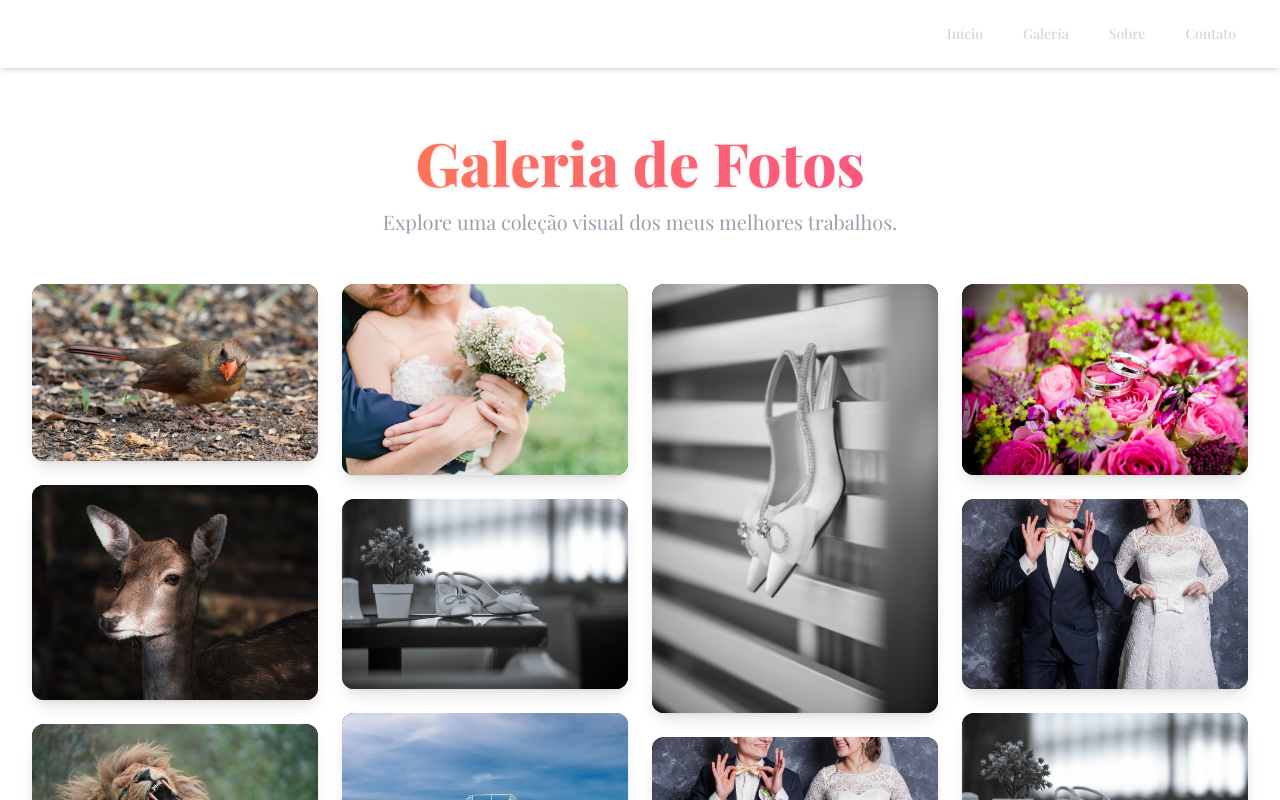
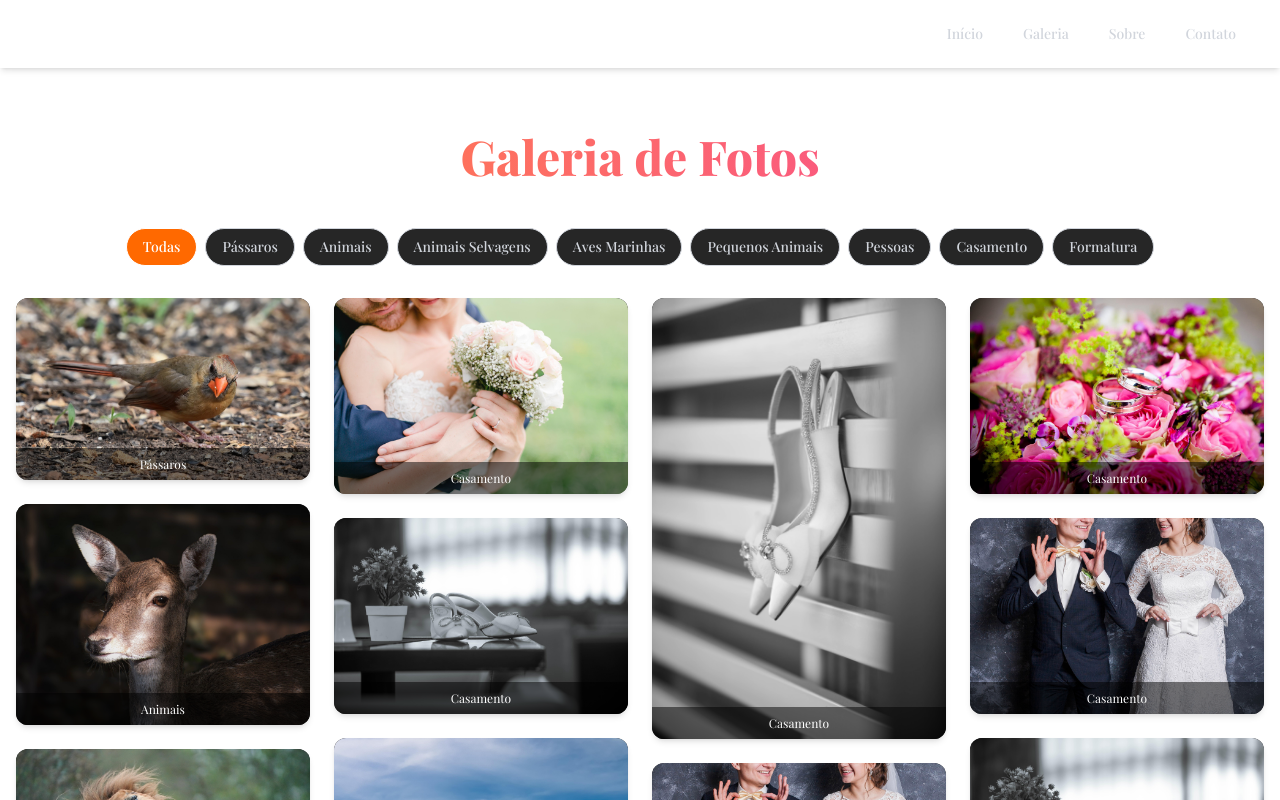
Before and after one commit to anderson-pontes/joelpontesfotografias, a Next.js app: page /gallery in a window 1280 px wide. Shown: the top 800 px of the page. Built offline with nearby package versions, Linux system fonts and the light colour scheme; a web font is replaced by a local one.

Commit message:
ajuste na galeria

```diff
--- a/package.json
+++ b/package.json
@@ -10,10 +10,12 @@
   },
   "dependencies": {
     "@heroicons/react": "^2.2.0",
+    "framer-motion": "^12.15.0",
     "lucide-react": "^0.511.0",
     "next": "15.3.2",
     "react": "^19.0.0",
-    "react-dom": "^19.0.0"
+    "react-dom": "^19.0.0",
+    "react-icons": "^5.5.0"
   },
   "devDependencies": {
     "@eslint/eslintrc": "^3",
--- a/src/app/gallery/page.tsx
+++ b/src/app/gallery/page.tsx
@@ -1,7 +1,11 @@
+// Galeria de fotos com filtros, infinite scroll, carrossel no modal, compartilhamento e upload dinâmico
+
 "use client";
 
-import { useEffect, useState } from "react";
+import { useEffect, useMemo, useState, useCallback, useRef } from "react";
 import Image from "next/image";
+import { motion, AnimatePresence } from "framer-motion";
+import { FaArrowLeft, FaArrowRight, FaFacebook, FaTwitter, FaWhatsapp } from "react-icons/fa";
 
 interface Photo {
   id: number;
@@ -12,122 +16,167 @@ interface Photo {
   height: number;
 }
 
-const photos: Photo[] = [
-  { id: 1, src: '/gallery/cardinal.jpg', alt: 'Cardeal Vermelho em um galho', category: 'Pássaros', width: 1920, height: 1280 },
+const PHOTOS: Photo[] = [
+    { id: 1, src: '/gallery/cardinal.jpg', alt: 'Cardeal vermelho em um galho', category: 'Pássaros', width: 1920, height: 1280 },
     { id: 2, src: '/gallery/fallow.jpg', alt: 'Gamo em um campo', category: 'Animais', width: 1280, height: 1920 },
     { id: 3, src: '/gallery/lion.jpg', alt: 'Leão majestoso', category: 'Animais Selvagens', width: 1920, height: 1080 },
     { id: 4, src: '/gallery/puffin.jpg', alt: 'Puffin em uma rocha', category: 'Aves Marinhas', width: 1080, height: 1920 },
     { id: 5, src: '/gallery/squirrel.jpg', alt: 'Esquilo em um tronco de árvore', category: 'Pequenos Animais', width: 1920, height: 1280 },
     { id: 6, src: '/gallery/fotografo.jpg', alt: 'Fotógrafo em ação', category: 'Pessoas', width: 1280, height: 1920 },
-  { id: 7, src: '/gallery/cardinal.jpg', alt: 'Fotógrafo em ação', category: 'Casamento', width: 1280, height: 1920 },
-  { id: 8, src: '/gallery/lion.jpg', alt: 'Fotógrafo em ação', category: 'Casamento', width: 1280, height: 1920 },
-  { id: 9, src: '/gallery/bride.jpg', alt: 'Fotógrafo em ação', category: 'Casamento', width: 1280, height: 1920 },
-  { id: 10, src: '/gallery/bride2.jpg', alt: 'Fotógrafo em ação', category: 'Casamento', width: 1280, height: 1920 },
-  { id: 11, src: '/gallery/shoes.jpg', alt: 'Fotógrafo em ação', category: 'Casamento', width: 1280, height: 1920 },
-  { id: 12, src: '/gallery/wedding.jpg', alt: 'Fotógrafo em ação', category: 'Casamento', width: 1280, height: 1920 },
-  { id: 13, src: '/gallery/cake.jpg', alt: 'Fotógrafo em ação', category: 'Casamento', width: 1280, height: 1920 },
-  { id: 15, src: '/gallery/flowers.jpg', alt: 'Fotógrafo em ação', category: 'Casamento', width: 1280, height: 1920 },
-  { id: 16, src: '/gallery/love.jpg', alt: 'Fotógrafo em ação', category: 'Casamento', width: 1280, height: 1920 },
-  { id: 17, src: '/gallery/newlyweds.jpg', alt: 'Fotógrafo em ação', category: 'Formatura', width: 1280, height: 1920 },
-  { id: 18, src: '/gallery/party.jpg', alt: 'Fotógrafo em ação', category: 'Casamento', width: 1280, height: 1920 },
-  { id: 19, src: '/gallery/shoes (2).jpg', alt: 'Fotógrafo em ação', category: 'Casamento', width: 1280, height: 1920 },
-  { id: 20, src: '/gallery/wedding22.jpg', alt: 'Fotógrafo em ação', category: 'Casamento', width: 1280, height: 1920 },
-  { id: 21, src: '/gallery/love.jpg', alt: 'Fotógrafo em ação', category: 'Casamento', width: 1280, height: 1920 },
-  { id: 22, src: '/gallery/wedding.jpg', alt: 'Fotógrafo em ação', category: 'Casamento', width: 1280, height: 1920 },
-  { id: 23, src: '/gallery/love.jpg', alt: 'Fotógrafo em ação', category: 'Casamento', width: 1280, height: 1920 },
-  { id: 24, src: '/gallery/flowers.jpg', alt: 'Fotógrafo em ação', category: 'Casamento', width: 1280, height: 1920 },
-  { id: 25, src: '/gallery/wedding22.jpg', alt: 'Fotógrafo em ação', category: 'Casamento', width: 1280, height: 1920 },
-  { id: 26, src: '/gallery/shoes.jpg', alt: 'Fotógrafo em ação', category: 'Casamento', width: 1280, height: 1920 },
-  { id: 27, src: '/gallery/cake.jpg', alt: 'Fotógrafo em ação', category: 'Casamento', width: 1280, height: 1920 },
-  { id: 28, src: '/gallery/newlyweds.jpg', alt: 'Fotógrafo em ação', category: 'Casamento', width: 1280, height: 1920 },
-  { id: 29, src: '/gallery/fotografo.jpg', alt: 'Fotógrafo em ação', category: 'Casamento', width: 1280, height: 1920 },
-  { id: 30, src: '/gallery/love.jpg', alt: 'Fotógrafo em ação', category: 'Casamento', width: 1280, height: 1920 },
+    { id: 7, src: '/gallery/cardinal.jpg', alt: 'Casamento - detalhe do ambiente', category: 'Casamento', width: 1280, height: 1920 },
+    { id: 8, src: '/gallery/lion.jpg', alt: 'Casamento - paisagem e emoção', category: 'Casamento', width: 1280, height: 1920 },
+    { id: 9, src: '/gallery/bride.jpg', alt: 'Noiva sorrindo', category: 'Casamento', width: 1280, height: 1920 },
+    { id: 10, src: '/gallery/bride2.jpg', alt: 'Noiva com vestido branco', category: 'Casamento', width: 1280, height: 1920 },
+    { id: 11, src: '/gallery/shoes.jpg', alt: 'Sapatos de casamento', category: 'Casamento', width: 1280, height: 1920 },
+    { id: 12, src: '/gallery/wedding.jpg', alt: 'Casal no altar', category: 'Casamento', width: 1280, height: 1920 },
+    { id: 13, src: '/gallery/cake.jpg', alt: 'Bolo de casamento', category: 'Casamento', width: 1280, height: 1920 },
+    { id: 15, src: '/gallery/flowers.jpg', alt: 'Arranjo de flores para casamento', category: 'Casamento', width: 1280, height: 1920 },
+    { id: 16, src: '/gallery/love.jpg', alt: 'Casal apaixonado', category: 'Casamento', width: 1280, height: 1920 },
+    { id: 17, src: '/gallery/newlyweds.jpg', alt: 'Recém-casados celebrando', category: 'Formatura', width: 1280, height: 1920 },
+    { id: 18, src: '/gallery/party.jpg', alt: 'Festa de casamento', category: 'Casamento', width: 1280, height: 1920 },
+    { id: 19, src: '/gallery/shoes (2).jpg', alt: 'Sapatos femininos em detalhe', category: 'Casamento', width: 1280, height: 1920 },
+    { id: 20, src: '/gallery/wedding22.jpg', alt: 'Momento especial no casamento', category: 'Casamento', width: 1280, height: 1920 },
+    { id: 21, src: '/gallery/love.jpg', alt: 'Olhares apaixonados', category: 'Casamento', width: 1280, height: 1920 },
+    { id: 22, src: '/gallery/wedding.jpg', alt: 'Altar decorado para o casamento', category: 'Casamento', width: 1280, height: 1920 },
+    { id: 23, src: '/gallery/love.jpg', alt: 'Casal sorrindo', category: 'Casamento', width: 1280, height: 1920 },
+    { id: 24, src: '/gallery/flowers.jpg', alt: 'Flores do buquê', category: 'Casamento', width: 1280, height: 1920 },
+    { id: 25, src: '/gallery/wedding22.jpg', alt: 'Detalhes da cerimônia', category: 'Casamento', width: 1280, height: 1920 },
+    { id: 26, src: '/gallery/shoes.jpg', alt: 'Sapatos no tapete', category: 'Casamento', width: 1280, height: 1920 },
+    { id: 27, src: '/gallery/cake.jpg', alt: 'Bolo decorado', category: 'Casamento', width: 1280, height: 1920 },
+    { id: 28, src: '/gallery/newlyweds.jpg', alt: 'Casal feliz na saída da cerimônia', category: 'Casamento', width: 1280, height: 1920 },
+    { id: 29, src: '/gallery/fotografo.jpg', alt: 'Fotógrafo captando emoções', category: 'Casamento', width: 1280, height: 1920 },
+    { id: 30, src: '/gallery/love.jpg', alt: 'Casal apaixonado durante a cerimônia', category: 'Casamento', width: 1280, height: 1920 },
   ];
 
+const ITEMS_PER_PAGE = 12;
+
 export default function GalleryPage() {
-  const [selectedImage, setSelectedImage] = useState<Photo | null>(null);
+  const [selectedCategory, setSelectedCategory] = useState<string>("Todas");
+  const [visibleItems, setVisibleItems] = useState<number>(ITEMS_PER_PAGE);
+  const [selectedIndex, setSelectedIndex] = useState<number | null>(null);
 
-  const openModal = (photo: Photo) => {
-    setSelectedImage(photo);
-    document.body.style.overflow = 'hidden';
-  };
+  const observer = useRef<IntersectionObserver | null>(null);
+  const lastItemRef = useCallback(
+    (node: HTMLDivElement | null) => {
+      if (observer.current) observer.current.disconnect();
+      observer.current = new IntersectionObserver((entries) => {
+        if (entries[0].isIntersecting) {
+          setVisibleItems((prev) => prev + ITEMS_PER_PAGE);
+        }
+      });
+      if (node) observer.current.observe(node);
+    },
+    []
+  );
 
-  const closeModal = () => {
-    setSelectedImage(null);
-    document.body.style.overflow = 'auto';
-  };
+  const categories = useMemo(() => ["Todas", ...Array.from(new Set(PHOTOS.map((p) => p.category)))], []);
+
+  const filteredPhotos = useMemo(() =>
+    selectedCategory === "Todas" ? PHOTOS : PHOTOS.filter((p) => p.category === selectedCategory),
+    [selectedCategory]
+  );
+
+  const visiblePhotos = filteredPhotos.slice(0, visibleItems);
 
   useEffect(() => {
     document.title = "Galeria | Joel Pontes Fotografias";
   }, []);
 
+  const openModal = (index: number) => {
+    setSelectedIndex(index);
+    document.body.style.overflow = "hidden";
+  };
+
+  const closeModal = () => {
+    setSelectedIndex(null);
+    document.body.style.overflow = "auto";
+  };
+
+  const handleKeyDown = (e: React.KeyboardEvent) => {
+    if (selectedIndex === null) return;
+    if (e.key === "ArrowRight") setSelectedIndex((i) => (i! + 1) % filteredPhotos.length);
+    if (e.key === "ArrowLeft") setSelectedIndex((i) => (i! - 1 + filteredPhotos.length) % filteredPhotos.length);
+    if (e.key === "Escape") closeModal();
+  };
+
+  const shareUrl = (photo: Photo) => encodeURIComponent(window.location.href + "#" + photo.id);
+
   return (
-    <div className="container mx-auto px-4 sm:px-6 lg:px-8 py-16">
+    <main className="container mx-auto px-4 py-16" onKeyDown={handleKeyDown} tabIndex={0}>
       <header className="text-center mb-12">
-        <h1 className="text-5xl sm:text-6xl font-extrabold text-transparent bg-clip-text bg-gradient-to-r from-orange-400 to-pink-500 drop-shadow">
-          Galeria de Fotos
-        </h1>
-        <p className="mt-4 text-lg sm:text-xl text-gray-400 max-w-2xl mx-auto">
-          Explore uma coleção visual dos meus melhores trabalhos.
-        </p>
+        <h1 className="text-5xl font-extrabold text-transparent bg-clip-text bg-gradient-to-r from-orange-400 to-pink-500">Galeria de Fotos</h1>
       </header>
 
-      <div className="columns-1 sm:columns-2 md:columns-3 lg:columns-4 gap-6">
-        {photos.map((photo) => (
-          <div
+      <div className="flex flex-wrap justify-center gap-2 mb-8">
+        {categories.map((cat) => (
+          <button
+            key={cat}
+            onClick={() => {
+              setSelectedCategory(cat);
+              setVisibleItems(ITEMS_PER_PAGE);
+            }}
+            className={`px-4 py-2 rounded-full border text-sm font-medium ${
+              selectedCategory === cat ? "bg-orange-500 text-white" : "bg-neutral-800 text-gray-300"
+            }`}
+          >
+            {cat}
+          </button>
+        ))}
+      </div>
+
+      <section className="columns-1 sm:columns-2 md:columns-3 lg:columns-4 gap-6">
+        <AnimatePresence>
+          {visiblePhotos.map((photo, i) => {
+            const { id, ...imageProps } = photo;
+            return (
+                <motion.div
                 key={photo.id}
-            className="group mb-6 break-inside-avoid overflow-hidden rounded-xl shadow-lg bg-neutral-900 hover:shadow-xl hover:shadow-orange-500/30 transition-all transform hover:scale-[1.02] cursor-pointer"
-            onClick={() => openModal(photo)}
+                ref={i === visiblePhotos.length - 1 ? lastItemRef : undefined}
+                layout
+                initial={{ opacity: 0, y: 30 }}
+                animate={{ opacity: 1, y: 0 }}
+                exit={{ opacity: 0 }}
+                transition={{ duration: 0.3 }}
+                className="group relative mb-6 break-inside-avoid overflow-hidden rounded-xl shadow-md bg-neutral-900 hover:shadow-orange-500/30 hover:scale-[1.02] transition-all cursor-pointer"
+                onClick={() => openModal(i)}
               >
                 <Image
-              src={photo.src}
-              alt={photo.alt}
-              width={photo.width}
-              height={photo.height}
-              className="w-full h-auto object-cover group-hover:opacity-80 transition-opacity duration-300"
-              sizes="(max-width: 640px) 100vw, (max-width: 1024px) 50vw, 25vw"
-              onError={(e) => {
-                console.error(`Erro ao carregar imagem: ${photo.src}`, e);
-              }}
+                  {...imageProps}
+                  className="w-full h-auto object-cover"
+                  sizes="(max-width: 640px) 100vw, 50vw"
                 />
-            <div className="absolute bottom-0 left-0 right-0 p-2 bg-gradient-to-t from-black/70 to-transparent text-white text-sm opacity-0 group-hover:opacity-100 transition-opacity duration-300">
+                <div className="absolute bottom-0 left-0 p-2 bg-black/50 text-white text-xs w-full text-center">
                   {photo.category}
                 </div>
+              </motion.div>
+
+            );
+          })}
+        </AnimatePresence>
+      </section>
+
+      {selectedIndex !== null && (
+        <div className="fixed inset-0 bg-black/80 flex items-center justify-center z-50 p-4" onClick={closeModal}>
+          <div className="relative max-w-5xl w-full" onClick={(e) => e.stopPropagation()}>
+            <Image
+              src={filteredPhotos[selectedIndex].src}
+              alt={filteredPhotos[selectedIndex].alt}
+              width={filteredPhotos[selectedIndex].width}
+              height={filteredPhotos[selectedIndex].height}
+              className="rounded max-h-[80vh] mx-auto"
+            />
+            <div className="absolute top-4 right-4 flex gap-3">
+
+              <a href={`https://wa.me/?text=${shareUrl(filteredPhotos[selectedIndex])}`} target="_blank" rel="noopener noreferrer"><FaWhatsapp className="text-white text-xl" /></a>
             </div>
-        ))}
-        {photos.length === 0 && (
-          <p className="text-center text-gray-400 col-span-full">Nenhuma foto para exibir no momento.</p>
-        )}
-      </div>
-
-      {/* Modal */}
-      {selectedImage && (
-        <div
-          className="fixed inset-0 bg-black/80 backdrop-blur-md flex items-center justify-center z-50 p-4"
-          onClick={closeModal}
-        >
-          <div
-            className="relative bg-neutral-900 rounded-lg p-4 shadow-2xl max-w-5xl max-h-[90vh] w-full"
-            onClick={(e) => e.stopPropagation()}
-          >
-            <Image
-              src={selectedImage.src}
-              alt={selectedImage.alt}
-              width={selectedImage.width}
-              height={selectedImage.height}
-              className="object-contain max-w-full max-h-[80vh] rounded"
-            />
-            <button
-              onClick={closeModal}
-              className="absolute top-2 right-2 text-white bg-gray-800 hover:bg-gray-700 rounded-full p-2 text-xl"
-              aria-label="Fechar"
-            >
-              &times;
-            </button>
-            <p className="text-center text-gray-300 mt-3 text-sm px-2">{selectedImage.alt}</p>
+            <button className="absolute top-4 left-4 text-white text-2xl" onClick={() => setSelectedIndex((i) => (i! - 1 + filteredPhotos.length) % filteredPhotos.length)}><FaArrowLeft /></button>
+            <button className="absolute top-4 right-16 text-white text-2xl" onClick={() => setSelectedIndex((i) => (i! + 1) % filteredPhotos.length)}><FaArrowRight /></button>
+            <button onClick={closeModal} className="absolute top-4 right-0 text-white text-xl">&times;</button>
           </div>
         </div>
       )}
-    </div>
+
+
+    </main>
   );
 }
```
Also changed, not shown: 1 other file (tests, documents, lock files or other folders). Lines whose indentation alone changed are shown as unchanged.
